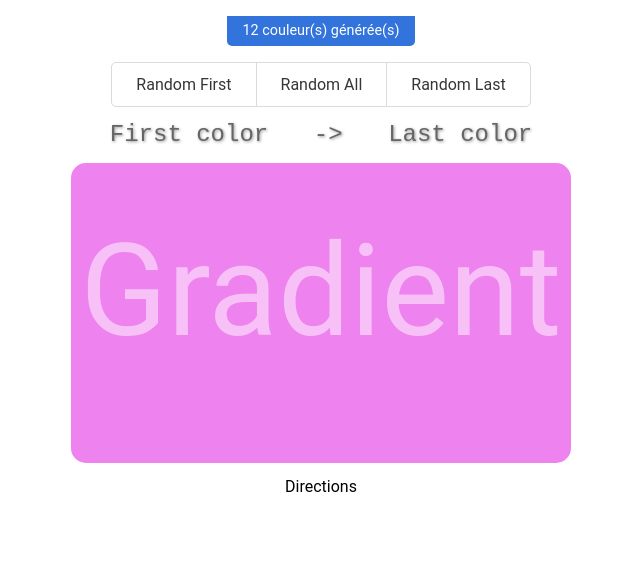
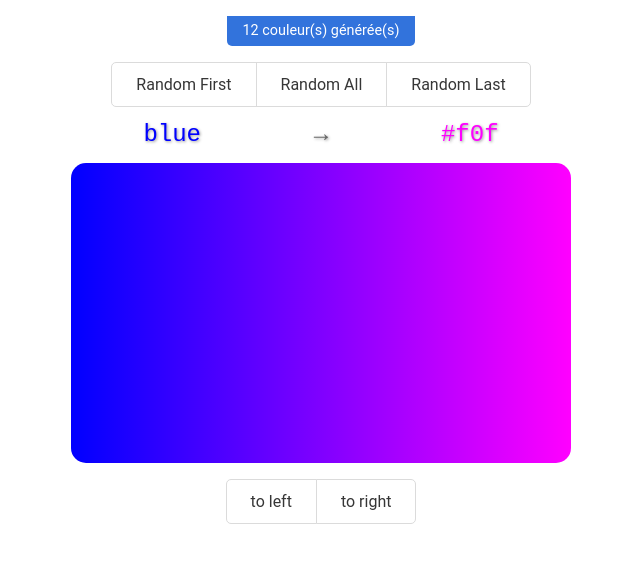
Before and after one commit to SylvieCanongia/REACT-REDUX-random-gradient-generator, a React app: page / in a window 1280 px wide. Shown: the whole page, without its empty margins (319-959 px from the left). Built offline with nearby package versions, Linux system fonts and the light colour scheme.

Commit message:
Directions component styles

```diff
--- a/src/components/Directions/directions.scss
+++ b/src/components/Directions/directions.scss
@@ -1 +1,68 @@
 @use 'src/styles/vars';
+
+.direction {
+
+  &.buttons {
+    display: flex;
+    justify-content: center;
+    align-items: center;
+    flex-wrap: wrap;
+  }
+
+  .button {
+    border: 1px solid transparent;
+    border-color: vars.$grey-light;
+    font-family: vars.$font-family-base;
+    border-radius: vars.$radius;
+    font-size: vars.$font-size-base;
+    background-color: vars.$white;
+    color: vars.$grey-dark;
+    cursor: pointer;
+    padding: vars.$space-base * 1.5 (vars.$space-base * 3);
+    white-space: nowrap;
+  }
+
+  .button:hover {
+    border-color: vars.$grey-medium;
+    color: vars.$grey-dark;
+  }
+
+  .button:focus {
+    border-color: vars.$blue;
+    color: vars.$grey-dark;
+  }
+
+  .button:active {
+    border-color: vars.$grey-medium-dark;
+    color: vars.$grey-dark;
+  }
+
+  &.buttons.group .button:not(:first-child) {
+    border-bottom-left-radius: 0;
+    border-top-left-radius: 0;
+  }
+
+  &.buttons.group .button:not(:last-child) {
+    border-bottom-right-radius: 0;
+    border-top-right-radius: 0;
+    margin-right: -1px;
+  }
+
+  &.buttons.group .button:last-child {
+    margin-right: 0;
+  }
+
+  &.buttons.group .button:hover {
+    z-index: 2;
+  }
+
+  &.buttons.group .button:focus,
+  &.buttons.group .button:active {
+    z-index: 3;
+  }
+
+  &.buttons.group .button:focus:hover,
+  &.buttons.group .button:active:hover {
+    z-index: 4;
+  }
+}
--- a/src/components/Directions/index.js
+++ b/src/components/Directions/index.js
@@ -3,7 +3,9 @@ import React from 'react';
 import './directions.scss';
 
 const Directions = () => (
-  <div>Directions</div>
+  <div id="direction" className=" direction buttons group">
+    <button type="button" className="button" id="toLeft">to left</button>
+    <button type="button" className="button" id="toRight">to right</button>
+  </div>
 );
-
 export default Directions;
--- a/src/components/Gradient/index.js
+++ b/src/components/Gradient/index.js
@@ -2,15 +2,22 @@ import React from 'react';
 
 import './gradient.scss';
 
-const Gradient = () => (
-  <>
-    <div id="colors">
-      <span className="colors__first">First color</span>
-      <span className="colors__arrow">-&gt;</span>
-      <span className="colors__last">Last color</span>
-    </div>
-    <div id="gradient">Gradient</div>
-  </>
-);
+const Gradient = () => {
+  const direction = '90deg';
+  const firstColor = 'blue';
+  const lastColor = '#f0f';
+  const gradient = `linear-gradient(${direction},${firstColor},${lastColor})`;
+
+  return (
+    <>
+      <div id="colors">
+        <span className="colors__first" style={{ color: firstColor }}>{ firstColor }</span>
+        <span className="colors__arrow" style={{ transform: `rotate(calc(${direction} - 90deg))` }}>→</span>
+        <span className="colors__last" style={{ color: lastColor }}>{ lastColor }</span>
+      </div>
+      <div id="gradient" style={{ background: gradient }} />
+    </>
+  );
+};
 
 export default Gradient;
```
